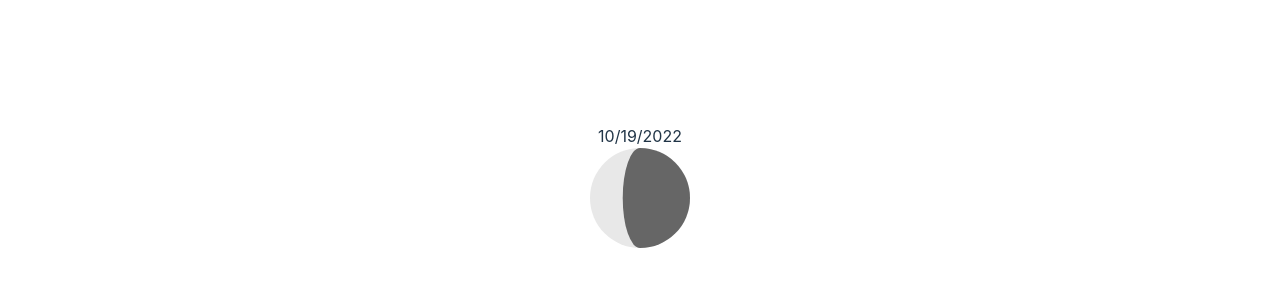
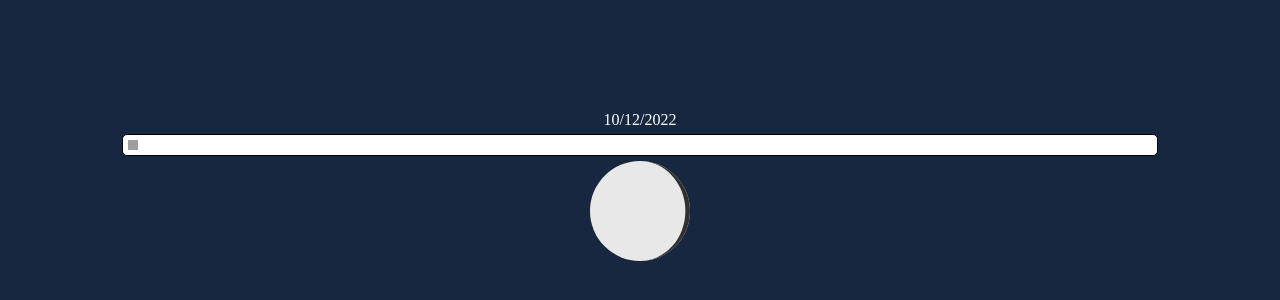
Before and after one commit to royalknight56/moon, a React (Vite) app: page / in a window 1280 px wide. Shown: the part 214-514 px from the top of the page. Built offline with nearby package versions, Linux system fonts and the light colour scheme.

Commit message:
feat: 日期选择功能

```diff
--- a/src/App.css
+++ b/src/App.css
@@ -3,4 +3,13 @@
   margin: 0 auto;
   padding: 2rem;
   text-align: center;
+  color: #FFF;
 }
+body{
+  background-color: #172740;
+}
+.thmoon{
+  width: 100px;
+  position: relative;
+  margin: 0 auto;
+}
--- a/src/App.tsx
+++ b/src/App.tsx
@@ -5,25 +5,28 @@ import DataSelect from './DateSelect'
 import Moon from "./Moon"
 
 function App() {
-  let [today,setToday] = useState(new Date());
-  useEffect(()=>{
-    const interval = setInterval(() => {
-      // today.setDate(today.getDate() + 1)
-      let tmp = new Date(today);
-      tmp.setDate(tmp.getDate() + 1);
+  let [today, setToday] = useState(new Date());
+  // useEffect(()=>{
+  //   const interval = setInterval(() => {
+  //     let tmp = new Date(today);
+  //     tmp.setDate(tmp.getDate() + 1);
+  //     setToday(tmp);
+  //   }, 1000);
+  //   return () => clearInterval(interval);
+  // })
+  function onDataChange(e: number) {
+    let tmp = new Date();
+    tmp.setDate(tmp.getDate() + Math.floor(e / 10));
+    // console.log(tmp.getDate())
     setToday(tmp);
-      // console.log(today.getDate())
-      // today.setDate(today.getDate() + 1);
-
-    }, 1000);
-    return () => clearInterval(interval);
-  })
-
+  }
   return (
     <div className="App">
       {today.toLocaleDateString()}
-      <DataSelect ></DataSelect>
+      <DataSelect onChange={onDataChange}></DataSelect>
+      <div className="thmoon">
         <Moon
+
           date={{
             ya: today.getFullYear(),
             ma: today.getMonth() + 1,
@@ -31,6 +34,8 @@ function App() {
           }}
         ></Moon>
       </div>
+
+    </div>
   )
 }
 
--- /dev/null
+++ b/src/DataCss.css
@@ -0,0 +1,22 @@
+.bar{
+    user-select: none;
+    position: relative;
+    background-color: #ffffff;
+    color: #ffffff;
+    font-size: 12px;
+    font-family: Arial;
+    font-weight: bold;
+    padding: 5px;
+    width: 80vw;
+    margin: 5px 0px;
+    border: 1px solid #000000;
+    border-radius: 5px;
+}
+.handle{
+    user-select: none;
+    position: relative;
+    background-color: #9e9e9e;
+    color: #ffffff;
+    width: 10px;
+    height: 10px;
+}
--- a/src/DateSelect.tsx
+++ b/src/DateSelect.tsx
@@ -1,16 +1,38 @@
-import { useState } from "react";
-
-function DataSelect() {
-  const [date, setDate] = useState(new Date());
-
-  return (
-    <div>
-        {/* <input
+import { useState, MouseEventHandler, createRef } from "react";
+import "./DataCss.css";
+function DataSelect(props:{
+    onChange?: (e: any) => void;
+}) {
+    const [x, setX] = useState(0);
+    let handleref  = createRef<HTMLDivElement>();
+    const startDrag: MouseEventHandler<HTMLDivElement> = (e) => {
+        let startX = handleref.current?.offsetLeft;
+        let mouseStartX = e.pageX;
+        let mouseMove = (e: MouseEvent) => {
+            let moveX = e.pageX - mouseStartX;
+            let pos = startX!-5 + moveX
+            setX(pos);
+            props.onChange?.(pos);
+        }
+        document.addEventListener("mousemove", mouseMove);
+        document.addEventListener("mouseup", () => {
+            document.removeEventListener("mousemove", mouseMove);
+        })
+    }
+    return (
+        <div>
+            {/* <input
             type="date"
             value={date.toLocaleDateString()}
             onChange={(e) => setDate(new Date(e.target.value))}
         /> */}
-    </div>
+            <div className="bar">
+                <div
+                ref={handleref}
+                 onMouseDown={startDrag} className="handle"
+                    style={{ left: x }}></div>
+            </div>
+        </div>
     );
 }
 export default DataSelect;
--- a/src/Moon.css
+++ b/src/Moon.css
@@ -15,7 +15,7 @@
   /* background-image: radial-gradient(ellipse 50% 50% at 70% 40%, rgba(26, 26, 26, 0.5), rgba(26, 26, 26, 0)); */
 }
 .sphere1{
-  background-color: #666666;
+  background-color: #303030;
   clip-path: inset(0 0% 0 0);
 }
 .sphere2{
@@ -46,6 +46,6 @@
 }
 
 .highlight2 {
-  background-color: #666666;
+  background-color: #303030;
   clip-path: ellipse(0% 50% at 50% 50%);
 }
--- a/src/Moon.tsx
+++ b/src/Moon.tsx
@@ -29,11 +29,11 @@ function Moon(prop: {
   return (<div className="Moon">
 
     <div className='sphere1 sphere'
-      style={{ backgroundColor: h1backcolor ? '#666666' : '#e8e8e8' }}>
+      style={{ backgroundColor: h1backcolor ? '#303030' : '#e8e8e8' }}>
       <div className='highlight highlight1'
         style={{
           clipPath: `ellipse(${h1clip}% 50% at 50% 50%)`,
-          backgroundColor: h1backcolor ? '#e8e8e8' : '#666666'
+          backgroundColor: h1backcolor ? '#e8e8e8' : '#303030'
         }}
       >
 
@@ -41,11 +41,11 @@ function Moon(prop: {
     </div>
     <div className='sp2outer'>
       <div className='sphere2 sphere'
-        style={{ backgroundColor: h2backcolor ? '#e8e8e8' : '#666666' }}>
+        style={{ backgroundColor: h2backcolor ? '#e8e8e8' : '#303030' }}>
         <div className='highlight highlight2'
           style={{
             clipPath: `ellipse(${h2clip}% 50% at 50% 50%)`,
-            backgroundColor: h2backcolor ? '#666666' : '#e8e8e8'
+            backgroundColor: h2backcolor ? '#303030' : '#e8e8e8'
           }}
         >
         </div>
--- a/src/index.css
+++ b/src/index.css
@@ -1,8 +1,4 @@
 :root {
-  font-family: Inter, Avenir, Helvetica, Arial, sans-serif;
-  font-size: 16px;
-  line-height: 24px;
-  font-weight: 400;
 
   color-scheme: light dark;
   color: rgba(255, 255, 255, 0.87);
```
Lines whose indentation alone changed are shown as unchanged.
